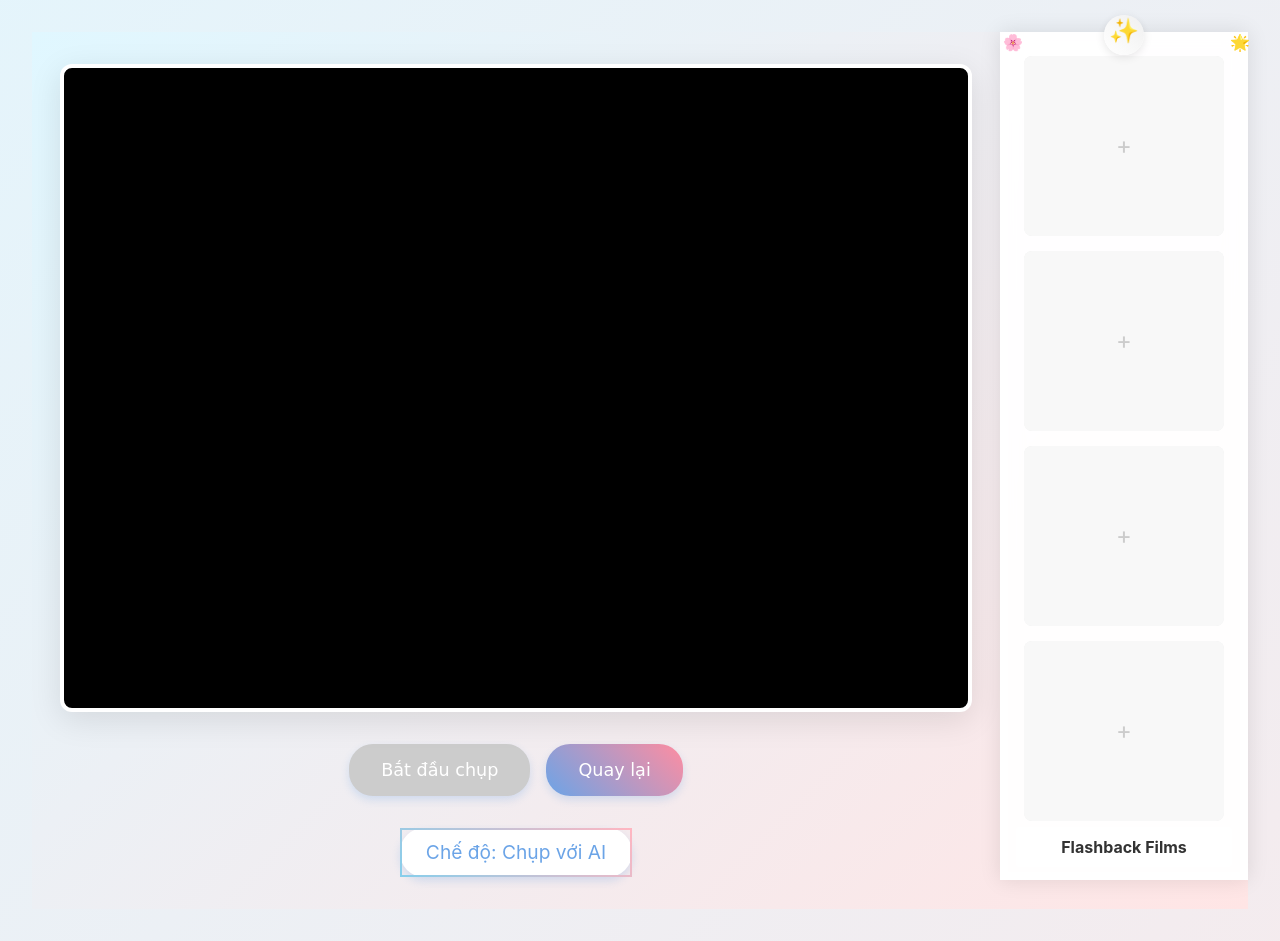
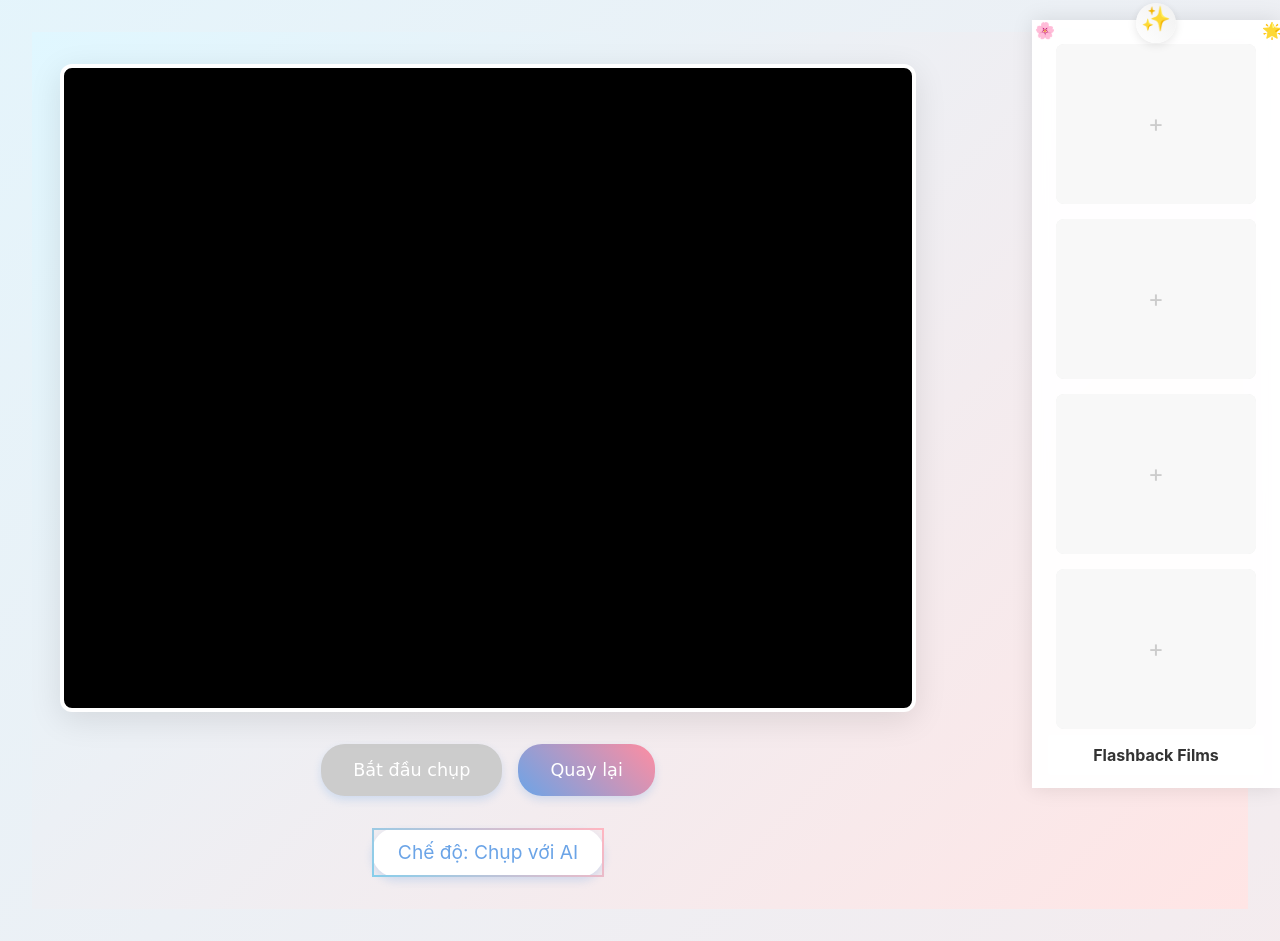
Before and after one commit to VanQuyet04/Photobooth_Advanced, a React (Vite) app: page /capture/1 in a window 1280 px wide. Built offline with nearby package versions, Linux system fonts and the light colour scheme; no server answers.

Commit message:
fix: điều chỉnh vị trí frame 4 tấm để tránh bị taskbar che

```diff
--- a/src/components/Capture.css
+++ b/src/components/Capture.css
@@ -12,11 +12,12 @@
   flex-direction: column;
   align-items: center;
   width: 75%;
+  margin-right: 25%; /* Thêm margin để tránh nội dung bị che bởi frame */
 }
 
 .photo-frame-display {
   flex: 1;
-  height: 100vh;
+  height: calc(100vh - 80px);
   display: flex;
   flex-direction: column;
   gap: 15px;
@@ -27,8 +28,12 @@
   backdrop-filter: blur(10px);
   width: 25%;
   max-width: 200px;
-  position: relative;
+  position: fixed;
+  right: 0;
+  top: 20px; /* Đẩy lên trên một chút */
   aspect-ratio: 3/4;
+  z-index: 1000;
+  margin-bottom: 40px;
 }
 
 /* Thêm trang trí cute cho phần trên cùng của khung */
```
